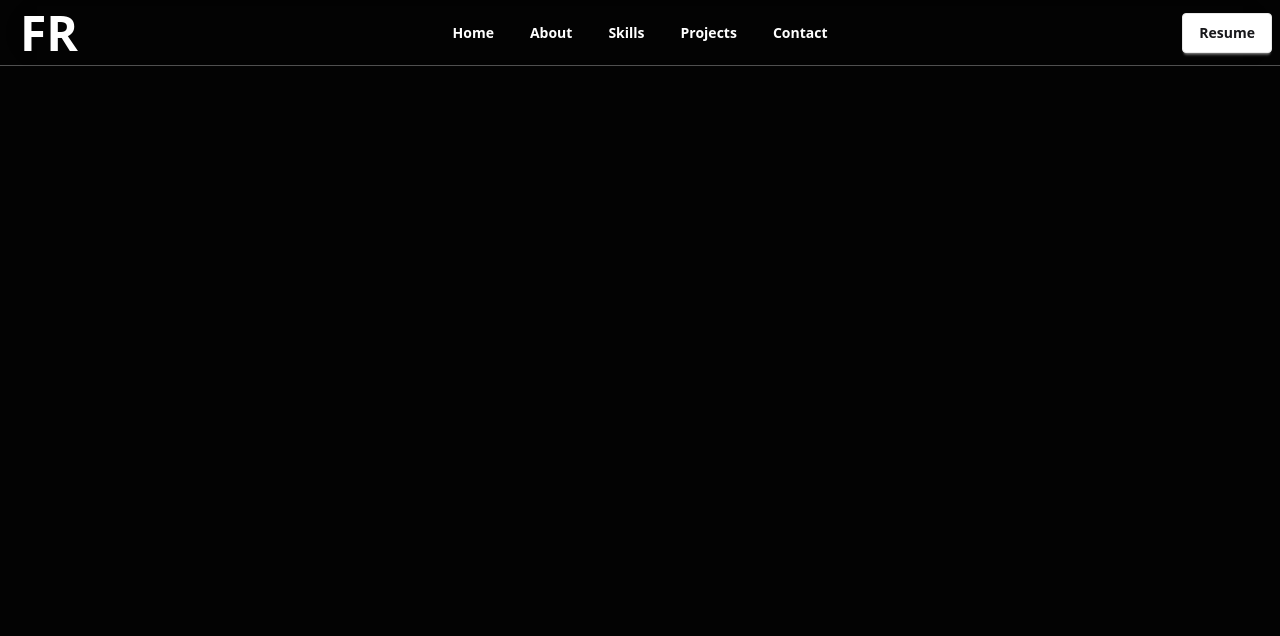
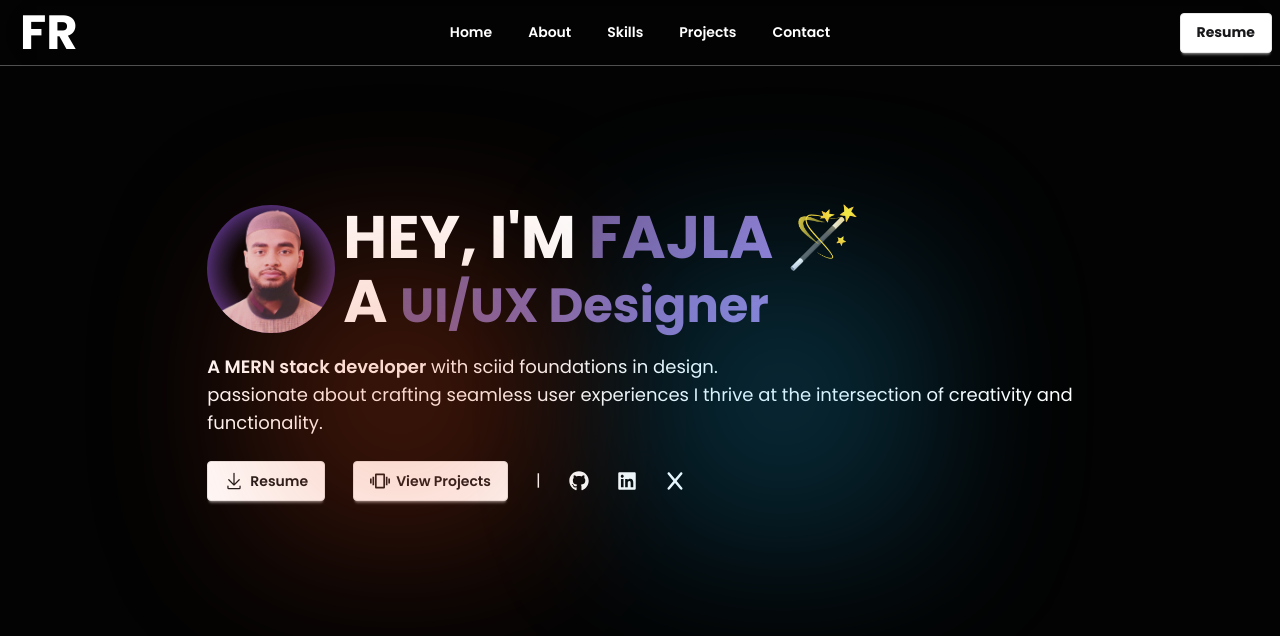
Before and after one commit to FajlaRabby24/personal-portfolio, a React (Vite) app: page / in a window 1280 px wide. Shown: the top 636 px of the page. Built offline with nearby package versions, Linux system fonts and the light colour scheme.

Commit message:
banner section  done

```diff
--- a/package.json
+++ b/package.json
@@ -15,6 +15,7 @@
     "react": "^19.1.0",
     "react-dom": "^19.1.0",
     "react-icons": "^5.5.0",
+    "react-simple-typewriter": "^5.0.1",
     "tailwindcss": "^4.1.11"
   },
   "devDependencies": {
--- a/src/App.jsx
+++ b/src/App.jsx
@@ -1,3 +1,4 @@
+import Banner from "./components/Banner";
 import Footer from "./components/Footer";
 import Navbar from "./components/Navbar";
 
@@ -7,7 +8,9 @@ const App = () => {
       <header className="backdrop-blur-2xl sticky top0 border-b border-[#ededed54]">
         <Navbar />
       </header>
-      <main></main>
+      <main className="max-w-7xl mx-auto">
+        <Banner />
+      </main>
       <footer>
         <Footer />
       </footer>
--- /dev/null
+++ b/src/components/Banner.jsx
@@ -0,0 +1,77 @@
+import { FaGithub, FaLinkedin } from "react-icons/fa";
+import { FaX } from "react-icons/fa6";
+import { GoDownload } from "react-icons/go";
+import { MdOutlineVibration } from "react-icons/md";
+import { Typewriter } from "react-simple-typewriter";
+import image from "../assets/images/image.png";
+
+const words = [
+  "MERN Stack Developer",
+  "UI/UX Designer",
+  "React.js Enthusiast",
+  "Node.js Backend Developer",
+  "API Integration Specialist",
+  "MongoDB & Express Expert",
+  "Responsive Web Designer",
+  "Clean Code Advocate",
+  "Performance Optimizer",
+  "Frontend Engineer",
+  "RESTful API Builder",
+  "Creative Problem Solver",
+];
+
+const Banner = () => {
+  return (
+    <div className="min-h-[calc(80vh-66px)] flex items-center justify-center">
+      <div className="relative">
+        <div className="flex gap-2 ">
+          {/* image  */}
+          <div className="avatar">
+            <div className="bg-radial from-primary from-40% to-secondary w-32 rounded-full ">
+              <img className="object-contain" src={image} />
+            </div>
+          </div>
+          {/* title  */}
+          <h2 className="text-white font-bold text-6xl  leading-16">
+            HEY, I'M <span className="title">FAJLA</span> 🪄 <br /> A{" "}
+            <span className="title text-5xl">
+              <Typewriter loop={true} words={words} />
+            </span>
+          </h2>
+        </div>
+        <p className="text-white py-5 text-lg">
+          <span className="font-semibold">A MERN stack developer</span> with
+          sciid foundations in design. <br /> passionate about crafting seamless
+          user experiences I thrive at the intersection of creativity and <br />
+          functionality.
+        </p>
+        <div className="flex flex-wrap items-center gap-7 pt-1">
+          <button className="btn bg-white">
+            <GoDownload size={20} /> Resume
+          </button>
+          <button className="btn bg-white">
+            <MdOutlineVibration size={20} /> View Projects
+          </button>
+          <p className="text-white">|</p>
+          <a target="_blank" href="https://github.com/FajlaRabby24">
+            <FaGithub size={20} color="white" />
+          </a>
+          <a target="_blank" href="https://github.com/FajlaRabby24">
+            <FaLinkedin size={20} color="white" />
+          </a>
+          <a target="_blank" href="https://github.com/FajlaRabby24">
+            <FaX size={20} color="white" />
+          </a>
+        </div>
+        {/* gradient box  */}
+        <div className="absolute flex top-0 ">
+          <div className="w-96 h-96    bg-radial   from-[#eb4d1d4f]  blur-3xl"></div>
+
+          <div className=" w-96 h-96    bg-radial   from-[#19b7f543]  blur-3xl"></div>
+        </div>
+      </div>
+    </div>
+  );
+};
+
+export default Banner;
--- a/src/components/Navbar.jsx
+++ b/src/components/Navbar.jsx
@@ -6,7 +6,7 @@ const Navbar = () => {
       <li>
         <a
           className="text-black md:text-white font-bold md:font-semibold "
-          href="#"
+          href="#home"
         >
           Home
         </a>
@@ -14,7 +14,7 @@ const Navbar = () => {
       <li>
         <a
           className="text-black md:text-white font-bold md:font-semibold "
-          href="#"
+          href="#about"
         >
           About
         </a>
@@ -22,7 +22,7 @@ const Navbar = () => {
       <li>
         <a
           className="text-black md:text-white font-bold md:font-semibold "
-          href="#"
+          href="#skills"
         >
           Skills
         </a>
@@ -30,7 +30,7 @@ const Navbar = () => {
       <li>
         <a
           className="text-black md:text-white font-bold md:font-semibold "
-          href="#"
+          href="#projects"
         >
           Projects
         </a>
@@ -38,7 +38,7 @@ const Navbar = () => {
       <li>
         <a
           className="text-black md:text-white font-bold md:font-semibold "
-          href="#"
+          href="#contact"
         >
           Contact
         </a>
--- a/src/index.css
+++ b/src/index.css
@@ -1,3 +1,12 @@
+@import url("https://fonts.googleapis.com/css2?family=Poppins:ital,wght@0,100;0,200;0,300;0,400;0,500;0,600;0,700;0,800;0,900;1,100;1,200;1,300;1,400;1,500;1,600;1,700;1,800;1,900&display=swap");
+
+body {
+  font-family: "Poppins", sans-serif;
+  font-weight: 400;
+  font-style: normal;
+}
+/* orange eb4c1d */
+/* blue 19b6f5 */
 @import "tailwindcss";
 @plugin "daisyui" {
   themes: light --default;
@@ -6,11 +15,10 @@
   name: "light";
   default: true;
   --color-primary: #030303;
-  --color-secondary: #9979d6;
+  --color-secondary: #a259ff;
 }
 
 .title {
-  @apply font-semibold;
   background: -webkit-linear-gradient(bottom right, #997cd3, #715d98);
   -webkit-background-clip: text;
   -webkit-text-fill-color: transparent;
```
Also changed, not shown: src/assets/images/image.png (added), 1 other file (tests, documents, lock files or other folders).
